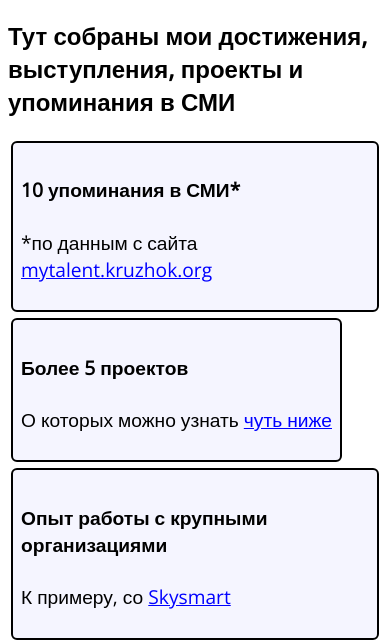
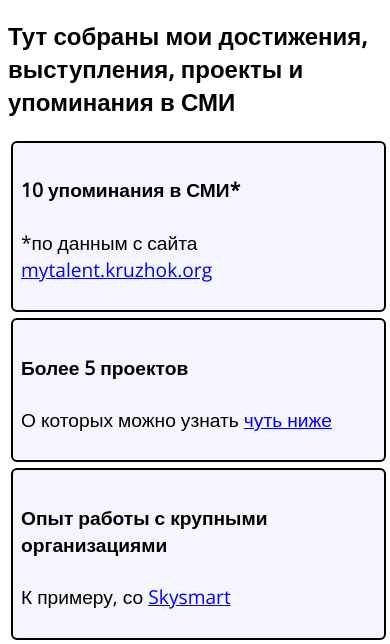
Before and after one commit to zaborshikov/zaborshicov.ru, a plain HTML site: page index.html in a window 390 px wide. Shown: the part 153-797 px from the top of the page. Drawn offline with nearby package versions, Linux system fonts and the light colour scheme.

Commit message:
Adaptive for mobile

```diff
--- a/css/master.css
+++ b/css/master.css
@@ -31,6 +31,13 @@ a {
   animation-duration: 1.75s;
   color: blue;
 }
+
+@media (max-width: 800px) {
+    .container {
+        width: 95%;
+    }
+}
+
 a:hover {
     animation-name: ablinking;
     animation-duration: 1.75s;
```
